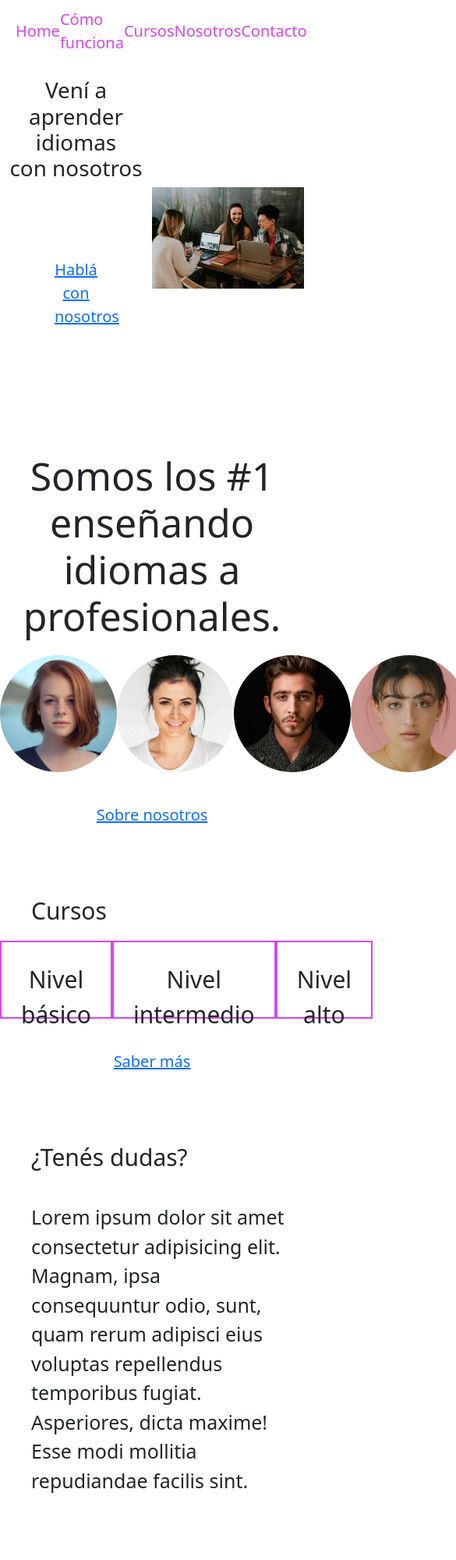
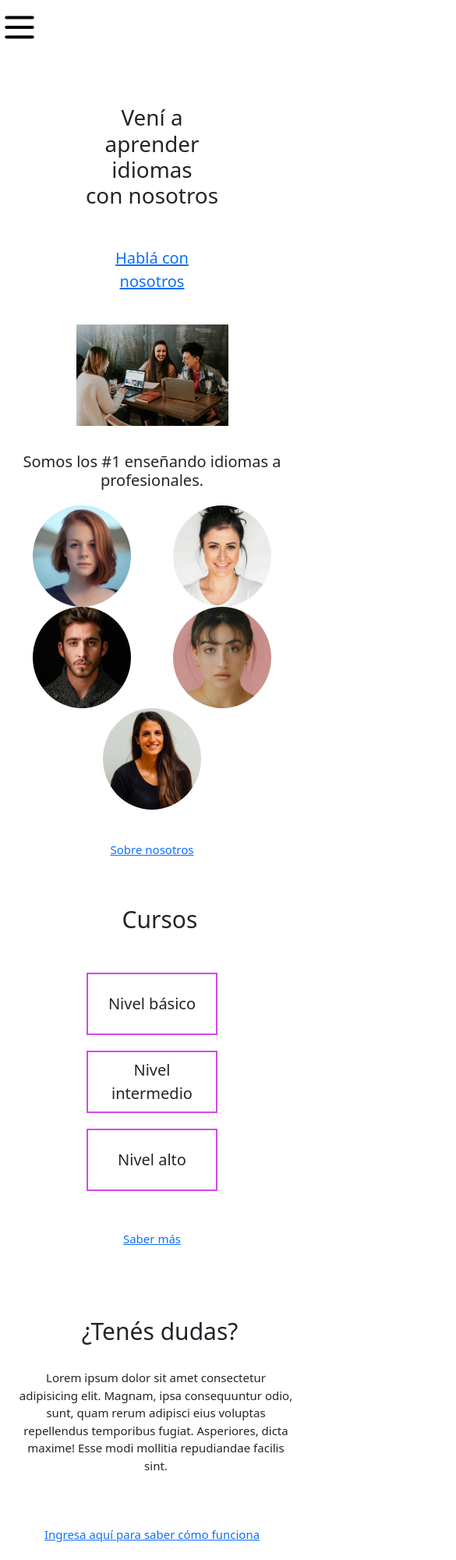
Before and after one commit to yfontan/talktrek, a plain HTML site: page index.html in a window 390 px wide. Shown: the top 2000 px of the page at 78% size, 585 px wide, since content can reach past the window. Drawn offline with nearby package versions, Linux system fonts and the light colour scheme.

Commit message:
commit index responsive

```diff
--- a/Css/styles.css
+++ b/Css/styles.css
@@ -15,12 +15,8 @@ header{
     position: fixed;
     top: 0;
     width: 100%;
-    /* margin-bottom: 0; */
+    z-index: 1;
 }
-/*
-header .logo{
-    display: none;
-} */
 
 header #btn_menu{
     display: none;
@@ -70,6 +66,16 @@ main{
 .secciones{
     margin-top: 50px;
 }
+
+.seccion-cursos{
+    margin-top: 50px;
+}
+
+.seccion-como-funciona{
+    margin-top: 50px;
+}
+
+
 .links-informacion{
     display: flex;
     width: 100%;
@@ -127,7 +133,7 @@ main{
 .images-profesores img{
     border-radius: 50%;
     width: 150px;
-    height: 150px;
+    height: 130px;
 }
 
 .parrafo-nosotros{
@@ -159,6 +165,21 @@ main{
     padding: 20px;
 }
 
+.parrafo-como-funciona{
+    font-size: 25px;
+    margin-left: 20px;
+    padding: 20px;
+}
+
+/* Estilo html Contacto */
+.input-contacto{
+    padding-top: 5px;
+}
+
+.input-contacto-area{
+    padding-top: 5px;
+}
+
 .formulario-de-contacto{
     margin: 20px;
     margin-left: 40px;
@@ -167,7 +188,7 @@ main{
 }
 
 .formulario-de-contacto div{
-    padding-top: 15px;
+    padding-top: 18px;
 }
 /* Footer */
 footer{
@@ -184,20 +205,29 @@ footer div img{
 /* Estilo html Nosotros */
 
 .img-profes{
+    display: flex;
+    justify-content: space-evenly;
+    margin-top: 20px;
+}
+
+.img-profes img{
     border-radius: 50%;
     width: 150px;
+    height: 130px;
 }
 
 /* Estilo html cursos */
+
 .main-cursos section{
     gap: 20px;
-    margin-top: 30px;
+    margin: 30px;
 }
 
 .card{
     padding-left: 0;
     padding-right: 0;
     padding-bottom: 10px;
+
 }
 
 .img-level{
@@ -225,51 +255,24 @@ footer div img{
         padding: 10px 0;
     }
 
-    /* header label{
-        display: block;
-        position: relative;
-        right: 25px;
-    }
-
-    header label img{
-        width: 50px;
-    }
-    .menu{
-        position: absolute;
-        top: 100px;
-        background-color: #E8C57E;
-        visibility: hidden;
-        width: 100vw;
-        z-index: 1;
-    }
-
-    .menu ul{
-        flex-direction: column;
-    }
-
-    #btn_menu:checked~.menu{
-        visibility: visible;
-    }
- */
-
-
-    /* header nav ul{
-        flex-direction: column;
-        padding: 0;
-    }
-
-    header nav ul li{
-        margin: 10px 0;
+    /* .link-contacto{
+        padding-top: 20px;
+        padding-bottom: 20px;
+        padding: 20;
     } */
 }
 
+
+
 /* Estilos para pantallas de ancho igual o inferior a 768px (Mobile) */
+
 /* Header */
 @media (max-width: 768px){
     header {
         height: auto;
         padding: 10px 0;
         background-color: #ffffff;
+        z-index: 1;
     }
 
     header label{
@@ -289,11 +292,10 @@ footer div img{
 
     .menu{
         position: absolute;
-        top: 100px;
+        top: 65px;
         background-color: #ffffff;
         visibility: hidden;
         width: 100vw;
-        z-index: 1;
         margin-top: 0;
     }
 
@@ -305,16 +307,75 @@ footer div img{
         visibility: visible;
     }
 
-    /* header nav{
+    /* Estilo seccion nosotros y html nosotros */
+    .leyenda {
+        font-size: 20px;
+    }
+
+    /* Estilo html contacto */
+    .input-contacto-area {
+        width: 80%;
+    }
+
+    /* Estilo html index seccion contacto */
+    .banner {
+        flex-direction: column;
+        padding-top: 70px;
+        align-items: center;
+    }
+
+    .link-contacto{
+        padding: 20px;
+    }
+
+    /* Estilo html index seccion cursos */
+
+    .seccion-cursos {
         text-align: center;
-    } */
+        display: flex;
+        flex-direction: column;
+        align-items: center;
+        justify-content: center;
+        margin-top: 0;
+    }
 
-    /* header nav ul{
+    .levels-section {
+        display: flex;
         flex-direction: column;
-        padding: 0;
-    } */
+        align-items: center;
+        text-align: center;
+        justify-content: center;
+    }
 
-    /* header nav ul li{
+    .levels{
+        width: 80%;
+        height: 80px;
+        font-size: 20px;
         margin: 10px 0;
-    } */
+        display: flex;
+        flex-direction: column;
+        align-items: center;
+        text-align: center;
+        justify-content: center;
+    }
+
+     /* Estilo html index seccion como funciona */
+    .seccion-como-funciona {
+        text-align: center;
+        flex-direction: column;
+    }
+    .parrafo-como-funciona{
+        font-size: 15px;
+        margin-left: 10px;
+        padding: 10px;
+    }
+
+    /* Estilo html generales */
+    .links-informacion a{
+        font-size: 15px;
+    }
+
+    .secciones{
+        width: 100%;
+    }
 }
--- a/index.html
+++ b/index.html
@@ -15,7 +15,11 @@
 </head>
 <body>
     <header>
-        <nav>
+        <input type="checkbox" id="btn_menu">
+        <label for="btn_menu">
+            <img src="./assets/menu.svg" alt="Menu">
+        </label>
+        <nav class="menu">
         <ul>
             <li><a href="./index.html">
                 <img src="./assets/logo.png" alt="Logo">
@@ -38,14 +42,14 @@
             <div class="titulo-principal"> <h1 class="h1">Vení a aprender idiomas <br>con nosotros</h1>
             <a href="./pages/contacto.html" class="link-contacto">Hablá con nosotros</a>
             </div>
-            <img src="./assets/imagenfondo.avif" alt="Imagen de fondo">
+            <img class="imagen-fondo" src="./assets/imagenfondo.avif" alt="Imagen de fondo">
         </section>
 
-        <section class="secciones">
+        <section class="secciones container-fluid">
             <div>
                 <h2 class="leyenda"> Somos los #1 enseñando idiomas a profesionales.</h2>
             </div>
-            <div class="images-profesores">
+            <div class="row images-profesores">
             <img src="./assets/retrato1.jpeg" alt="Retrato 1">
             <img src="./assets/retrato2.jpeg" alt="Retrato 2">
             <img src="./assets/retrato3.jpeg" alt="Retrato 3">
@@ -56,7 +60,7 @@
             </div>
         </section>
 
-        <section class="secciones">
+        <section class="seccion-cursos">
         <h3 class="titulos-secciones">Cursos</h3>
         <div class="levels-section">
             <div class="levels">Nivel básico</div>
@@ -66,9 +70,9 @@
         <div class="links-informacion"> <a href="./../preentrega1-fontan/pages/cursos.html">Saber más</a> </div>
         </section>
 
-        <section class="secciones">
+        <section class="seccion-como-funciona">
             <h3 class="titulos-secciones">¿Tenés dudas?</h3>
-            <p class="parrafo">Lorem ipsum dolor sit amet consectetur adipisicing elit. Magnam, ipsa consequuntur odio, sunt, quam rerum adipisci eius voluptas repellendus temporibus fugiat. Asperiores, dicta maxime! Esse modi mollitia repudiandae facilis sint.</p>
+            <p class="parrafo-como-funciona">Lorem ipsum dolor sit amet consectetur adipisicing elit. Magnam, ipsa consequuntur odio, sunt, quam rerum adipisci eius voluptas repellendus temporibus fugiat. Asperiores, dicta maxime! Esse modi mollitia repudiandae facilis sint.</p>
             <div class="links-informacion">
                 <a href="./../preentrega1-fontan/pages/como-funciona.html">Ingresa aquí para saber cómo funciona</a>
             </div>
```
Also changed, not shown: pages/como-funciona.html (+5 -1 lines), pages/contacto.html (+9 -5 lines), pages/cursos.html (+6 -2 lines), pages/nosotros.html (+8 -10 lines).
